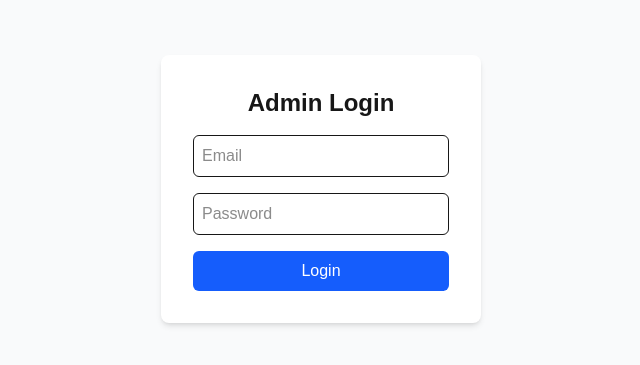
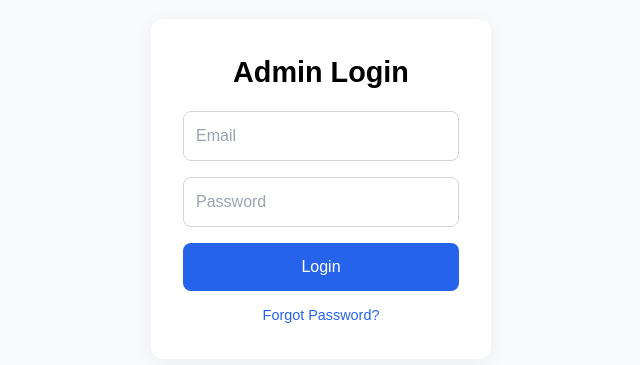
Before and after one commit to Nadun-Peiris/supplement-store-admin, a Next.js app: page /login in a window 1280 px wide. Shown: the part 211-576 px from the top of the page, without its empty margins (319-959 px from the left). Built offline with nearby package versions, Linux system fonts and the light colour scheme; no server answers.

Commit message:
Add login animation + password reset + fade transition improvements

```diff
--- a/package.json
+++ b/package.json
@@ -9,9 +9,11 @@
     "lint": "eslint"
   },
   "dependencies": {
+    "@lottiefiles/react-lottie-player": "^3.6.0",
     "firebase": "^12.5.0",
     "firebase-admin": "^13.6.0",
     "jspdf": "^3.0.3",
+    "lottie-react": "^2.4.1",
     "lucide-react": "^0.553.0",
     "next": "16.0.1",
     "papaparse": "^5.5.3",
--- a/src/app/(admin)/login/login.module.css
+++ b/src/app/(admin)/login/login.module.css
@@ -1,54 +1,116 @@
-.container {
+.main {
   display: flex;
-  height: 100vh;
   justify-content: center;
   align-items: center;
-  background-color: #f3f4f6; /* gray-100 */
+  height: 100vh;
+  background: #f8fafc;
+  position: relative;
+  overflow: hidden;
 }
 
-.card {
-  background-color: #ffffff;
-  padding: 1.5rem;
-  border-radius: 1rem;
-  width: 20rem;
-  box-shadow: 0 4px 12px rgba(0, 0, 0, 0.1);
+/* Loader animation container */
+.loaderWrapper {
+  display: flex;
+  justify-content: center;
+  align-items: center;
+  height: 100vh;
+  width: 100%;
+  background: white;
+  position: absolute;
+  top: 0;
+  left: 0;
+  z-index: 10;
+  opacity: 1;
+  transition: opacity 0.8s ease-out, visibility 0.8s ease-out;
+}
+
+.fadeOut {
+  opacity: 0;
+  visibility: hidden;
+}
+
+.lottiePlayer {
+  width: 240px;
+  height: 240px;
+}
+
+/* Form */
+.form {
+  background: #fff;
+  padding: 2rem;
+  border-radius: 12px;
+  box-shadow: 0 4px 20px rgba(0, 0, 0, 0.05);
+  width: 340px;
   text-align: center;
+  z-index: 1;
+  opacity: 0;
+  transform: translateY(20px);
+  transition: opacity 0.8s ease-out, transform 0.8s ease-out;
+}
+
+.fadeIn {
+  opacity: 1;
+  transform: translateY(0);
 }
 
 .title {
-  font-size: 1.5rem;
+  font-size: 1.8rem;
   font-weight: 600;
+  color: #000;
   margin-bottom: 1rem;
-  color: #111827;
 }
 
 .input {
+  display: block;
+  width: 100%;
+  margin-bottom: 1rem;
+  padding: 0.75rem;
   border: 1px solid #d1d5db;
-  padding: 0.5rem;
-  width: 100%;
-  border-radius: 0.375rem;
-  margin-bottom: 0.75rem;
-  font-size: 0.95rem;
+  border-radius: 8px;
+  font-size: 1rem;
+  color: #000;
 }
 
-.button {
-  background-color: #2563eb;
-  color: white;
-  padding: 0.5rem 1rem;
-  width: 100%;
-  border-radius: 0.375rem;
-  border: none;
-  cursor: pointer;
-  font-weight: 500;
-  transition: background-color 0.2s ease;
+.input::placeholder {
+  color: #9ca3af;
 }
 
-.button:hover {
+.submitBtn {
+  background-color: #2563eb;
+  color: #fff;
+  border: none;
+  border-radius: 8px;
+  padding: 0.75rem;
+  width: 100%;
+  font-size: 1rem;
+  cursor: pointer;
+  transition: background 0.2s ease;
+}
+
+.submitBtn:hover {
   background-color: #1d4ed8;
 }
 
 .error {
-  color: #dc2626;
-  font-size: 0.875rem;
+  color: #ef4444;
+  font-size: 0.9rem;
   margin-top: 0.5rem;
 }
+
+.success {
+  color: #16a34a;
+  font-size: 0.9rem;
+  margin-top: 0.5rem;
+}
+
+.forgotText {
+  margin-top: 0.75rem;
+}
+
+.forgotLink {
+  background: none;
+  border: none;
+  color: #2563eb;
+  font-size: 0.9rem;
+  cursor: pointer;
+}
--- a/src/app/(admin)/login/page.tsx
+++ b/src/app/(admin)/login/page.tsx
@@ -1,65 +1,153 @@
 "use client";
 
-import { useState } from "react";
-import { signInWithEmailAndPassword } from "firebase/auth";
+import { useState, useEffect } from "react";
+import {
+  signInWithEmailAndPassword,
+  sendPasswordResetEmail,
+} from "firebase/auth";
 import { auth } from "@/lib/firebase";
+import { Player } from "@lottiefiles/react-lottie-player";
+import styles from "./login.module.css";
 
 export default function LoginPage() {
   const [email, setEmail] = useState("");
   const [password, setPassword] = useState("");
   const [error, setError] = useState("");
-  const [loading, setLoading] = useState(false);
+  const [message, setMessage] = useState("");
+  const [loading, setLoading] = useState(true);
+  const [submitting, setSubmitting] = useState(false);
+  const [resetMode, setResetMode] = useState(false);
+  const [showForm, setShowForm] = useState(false);
 
+  // 🌀 Fade transition between loader and login form
+  useEffect(() => {
+    const timer = setTimeout(() => {
+      setLoading(false);
+      setTimeout(() => setShowForm(true), 300); // show form 300ms after fade
+    }, 2500);
+    return () => clearTimeout(timer);
+  }, []);
+
+  // 🔹 Handle login
   const handleLogin = async (e: React.FormEvent) => {
     e.preventDefault();
-    setLoading(true);
+    setSubmitting(true);
     setError("");
+    setMessage("");
+
     try {
       await signInWithEmailAndPassword(auth, email, password);
       window.location.href = "/dashboard";
-    } catch (err: any) {
-      setError(err.message);
+    } catch {
+      setError("❌ Invalid email or password. Please try again.");
     } finally {
-      setLoading(false);
+      setSubmitting(false);
+    }
+  };
+
+  // 🔹 Handle password reset
+  const handleForgotPassword = async () => {
+    if (!email) {
+      setError("Please enter your email to reset password.");
+      return;
+    }
+
+    setSubmitting(true);
+    setError("");
+    setMessage("");
+
+    try {
+      await sendPasswordResetEmail(auth, email);
+      setMessage("✅ Password reset link sent. Check your inbox.");
+    } catch {
+      setError("❌ Failed to send reset link. Try again.");
+    } finally {
+      setSubmitting(false);
     }
   };
 
   return (
-    <main className="flex h-screen items-center justify-center bg-gray-50">
+    <main className={styles.main}>
+      {/* Loading Animation */}
+      {loading && (
+        <div className={`${styles.loaderWrapper} ${!loading ? styles.fadeOut : ""}`}>
+          <Player
+            autoplay
+            loop
+            src="/animations/loading.json"
+            className={styles.lottiePlayer}
+          />
+        </div>
+      )}
+
+      {/* Login Form */}
+      {showForm && (
         <form
           onSubmit={handleLogin}
-        className="bg-white p-8 rounded-lg shadow-md w-80 space-y-4"
+          className={`${styles.form} ${showForm ? styles.fadeIn : ""}`}
         >
-        <h1 className="text-2xl font-semibold text-center">Admin Login</h1>
+          <h1 className={styles.title}>
+            {resetMode ? "Reset Password" : "Admin Login"}
+          </h1>
 
+          {/* Email */}
           <input
             type="email"
             placeholder="Email"
             value={email}
             onChange={(e) => setEmail(e.target.value)}
-          className="border rounded-md w-full p-2"
+            className={styles.input}
             required
           />
 
+          {/* Password */}
+          {!resetMode && (
             <input
               type="password"
               placeholder="Password"
               value={password}
               onChange={(e) => setPassword(e.target.value)}
-          className="border rounded-md w-full p-2"
+              className={styles.input}
               required
             />
+          )}
 
+          {/* Buttons */}
+          {resetMode ? (
+            <button
+              type="button"
+              onClick={handleForgotPassword}
+              disabled={submitting}
+              className={styles.submitBtn}
+            >
+              {submitting ? "Sending..." : "Send Reset Link"}
+            </button>
+          ) : (
             <button
               type="submit"
-          disabled={loading}
-          className="bg-blue-600 text-white w-full py-2 rounded-md hover:bg-blue-700"
+              disabled={submitting}
+              className={styles.submitBtn}
             >
-          {loading ? "Logging in..." : "Login"}
+              {submitting ? "Logging in..." : "Login"}
             </button>
+          )}
 
-        {error && <p className="text-red-600 text-sm">{error}</p>}
+          {/* Forgot Password */}
+          <p className={styles.forgotText}>
+            <button
+              type="button"
+              onClick={() => setResetMode(!resetMode)}
+              className={styles.forgotLink}
+            >
+              {resetMode ? "← Back to Login" : "Forgot Password?"}
+            </button>
+          </p>
+
+          {/* Messages */}
+          {error && <p className={styles.error}>{error}</p>}
+          {message && <p className={styles.success}>{message}</p>}
         </form>
+      )}
     </main>
   );
 }
--- a/src/app/page.tsx
+++ b/src/app/page.tsx
@@ -1,65 +1,8 @@
-import Image from "next/image";
+// src/app/page.tsx
+import { redirect } from "next/navigation";
+import { Player } from "@lottiefiles/react-lottie-player";
 
-export default function Home() {
-  return (
-    <div className="flex min-h-screen items-center justify-center bg-zinc-50 font-sans dark:bg-black">
-      <main className="flex min-h-screen w-full max-w-3xl flex-col items-center justify-between py-32 px-16 bg-white dark:bg-black sm:items-start">
-        <Image
-          className="dark:invert"
-          src="/next.svg"
-          alt="Next.js logo"
-          width={100}
-          height={20}
-          priority
-        />
-        <div className="flex flex-col items-center gap-6 text-center sm:items-start sm:text-left">
-          <h1 className="max-w-xs text-3xl font-semibold leading-10 tracking-tight text-black dark:text-zinc-50">
-            To get started, edit the page.tsx file.
-          </h1>
-          <p className="max-w-md text-lg leading-8 text-zinc-600 dark:text-zinc-400">
-            Looking for a starting point or more instructions? Head over to{" "}
-            <a
-              href="https://vercel.com/templates?framework=next.js&utm_source=create-next-app&utm_medium=appdir-template-tw&utm_campaign=create-next-app"
-              className="font-medium text-zinc-950 dark:text-zinc-50"
-            >
-              Templates
-            </a>{" "}
-            or the{" "}
-            <a
-              href="https://nextjs.org/learn?utm_source=create-next-app&utm_medium=appdir-template-tw&utm_campaign=create-next-app"
-              className="font-medium text-zinc-950 dark:text-zinc-50"
-            >
-              Learning
-            </a>{" "}
-            center.
-          </p>
-        </div>
-        <div className="flex flex-col gap-4 text-base font-medium sm:flex-row">
-          <a
-            className="flex h-12 w-full items-center justify-center gap-2 rounded-full bg-foreground px-5 text-background transition-colors hover:bg-[#383838] dark:hover:bg-[#ccc] md:w-[158px]"
-            href="https://vercel.com/new?utm_source=create-next-app&utm_medium=appdir-template-tw&utm_campaign=create-next-app"
-            target="_blank"
-            rel="noopener noreferrer"
-          >
-            <Image
-              className="dark:invert"
-              src="/vercel.svg"
-              alt="Vercel logomark"
-              width={16}
-              height={16}
-            />
-            Deploy Now
-          </a>
-          <a
-            className="flex h-12 w-full items-center justify-center rounded-full border border-solid border-black/[.08] px-5 transition-colors hover:border-transparent hover:bg-black/[.04] dark:border-white/[.145] dark:hover:bg-[#1a1a1a] md:w-[158px]"
-            href="https://nextjs.org/docs?utm_source=create-next-app&utm_medium=appdir-template-tw&utm_campaign=create-next-app"
-            target="_blank"
-            rel="noopener noreferrer"
-          >
-            Documentation
-          </a>
-        </div>
-      </main>
-    </div>
-  );
+
+export default function HomePage() {
+  redirect("/login");
 }
--- /dev/null
+++ b/src/types/lottie-player.d.ts
@@ -0,0 +1 @@
+declare module "@lottiefiles/react-lottie-player";
```
Also changed, not shown: public/animations/loading.json (added, +1 -0 lines), tsconfig.json (+4 -3 lines), 1 other file (tests, documents, lock files or other folders). Lines whose indentation alone changed are shown as unchanged.
